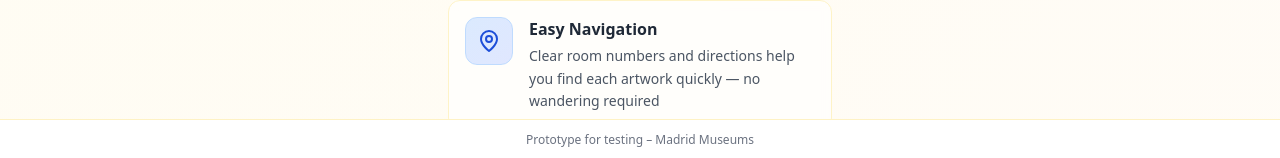
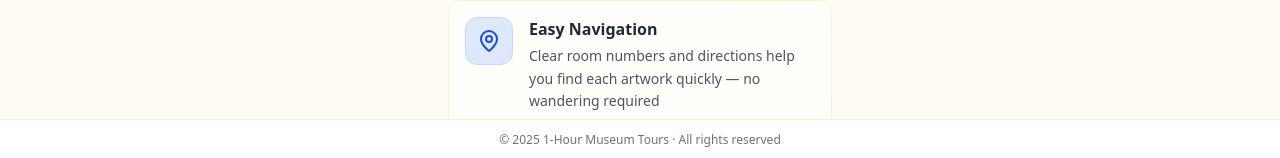
Before and after one commit to ygayl/museum_tour, a React (Vite) app: page / in a window 1280 px wide. Shown: the part 640-798 px from the top of the page. Built offline with nearby package versions, Linux system fonts and the light colour scheme.

Commit message:
Clean footer

```diff
--- a/src/components/Footer.tsx
+++ b/src/components/Footer.tsx
@@ -5,7 +5,7 @@ const Footer: React.FC = () => {
     <footer className="fixed bottom-0 left-0 right-0 bg-white/95 backdrop-blur-sm border-t border-amber-200/50">
       <div className="px-4 py-3">
         <p className="text-xs text-gray-500 text-center">
-          Prototype for testing – Madrid Museums
+          © 2025 1-Hour Museum Tours · All rights reserved
         </p>
       </div>
     </footer>
--- a/src/components/TourPage.tsx
+++ b/src/components/TourPage.tsx
@@ -1,5 +1,5 @@
 import React, { useState, useEffect, useRef } from 'react';
-import { Headphones, ChevronDown, Check, CheckCircle } from 'lucide-react';
+import { Headphones, ChevronDown, Check } from 'lucide-react';
 import { Museum } from '../App';
 import AudioPlayer from './AudioPlayer';
 import ProgressBar from './ProgressBar';
```
